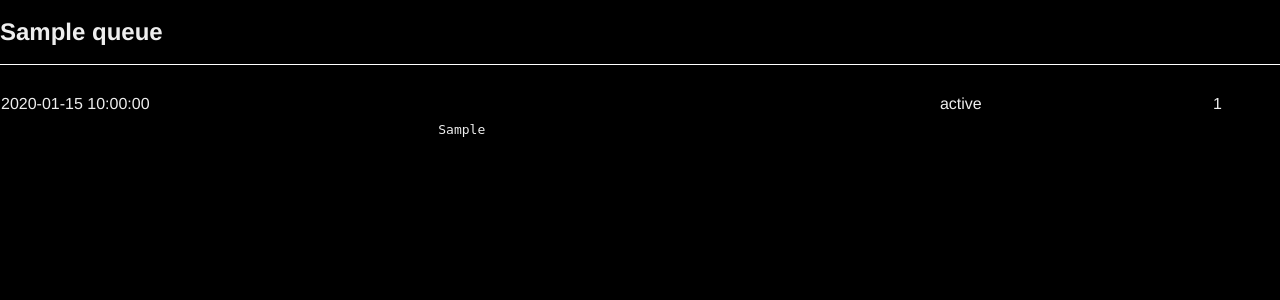
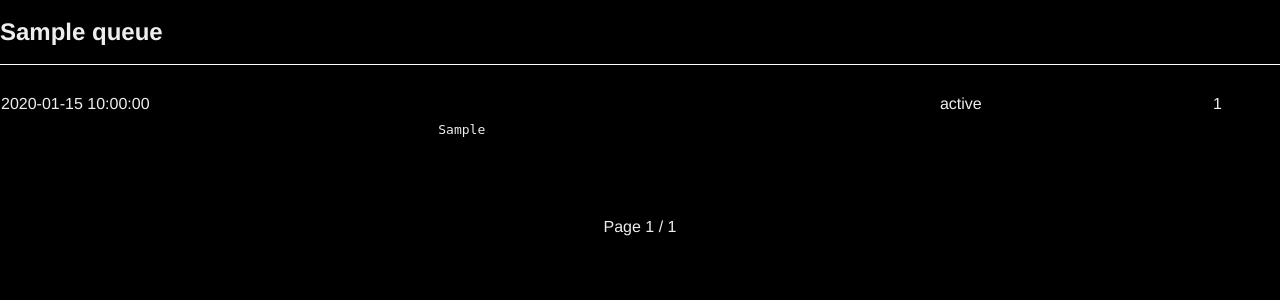
Before and after one commit to plecto/rq-mantis, a Python web app: template rq_mantis/templates/queue.html in a window 1280 px wide. Shown: the top 300 px of the page. Run offline with Jinja, Linux system fonts and the light colour scheme; the template is opened without the code that fills it: most values are stand-ins (such as "Sample title", 1, 10 or a date in 2020).

Commit message:
added pagination

```diff
--- a/rq_mantis/templates/queue.html
+++ b/rq_mantis/templates/queue.html
@@ -3,7 +3,6 @@
 {% block content %}
 <div class="container">
 	<h2>{{ queue.name }}</h2>
-
 	{% if queue.count %}
 
 		{% if queue.name == 'failed' %}
@@ -16,9 +15,8 @@
 			</form>
 
 		{% endif %}
-
 		<div class="queue">
-			{% for job in queue.jobs|sort(attribute='created_at', reverse=True)%}
+			{% for job in queue.jobs|sort(attribute='created_at', reverse=True) %}
 				<div class="queue-job">
 					{% if queue.name == 'failed' %}
 						<div class="queue-job-part">
@@ -60,7 +58,21 @@
 				</div>
 			{% endfor %}
 		</div>
-
+        <div class=pagination>
+            {% if page is equalto 1 %} {% else %}
+            <div class="page-item">
+                <a href="{{ url_for_other_page(page-1) }}"> <b> < </b> Prev </a>
+            </div>
+            {% endif %}
+            <div class="page-item page-text">
+                Page {{ page }} / {{ last_page }}
+            </div>
+            {% if page is equalto last_page %} {% else %}
+            <div class="page-item">
+                <a href="{{ url_for_other_page(page+1) }}"> Next <b> > </b> </a>
+            </div>
+            {% endif %}
+        </div>
 	{% else %}
 		<p>No jobs in queue</p>
 	{% endif %}
--- a/rq_mantis/templates/styles.css
+++ b/rq_mantis/templates/styles.css
@@ -88,3 +88,17 @@ pre {
 .queue-job-part {
 	margin: 10px 0;
 }
+
+.pagination {
+	display: flex;
+	flex-direction: row;
+	justify-content: center;
+	align-items: flex-end;
+	margin: 20px 0;
+	padding: 20px 0;
+}
+
+.page-item {
+	margin-left: 20px;
+	margin-right: 20px;
+}
```
Also changed, not shown: rq_mantis/app.py (+23 -4 lines).
